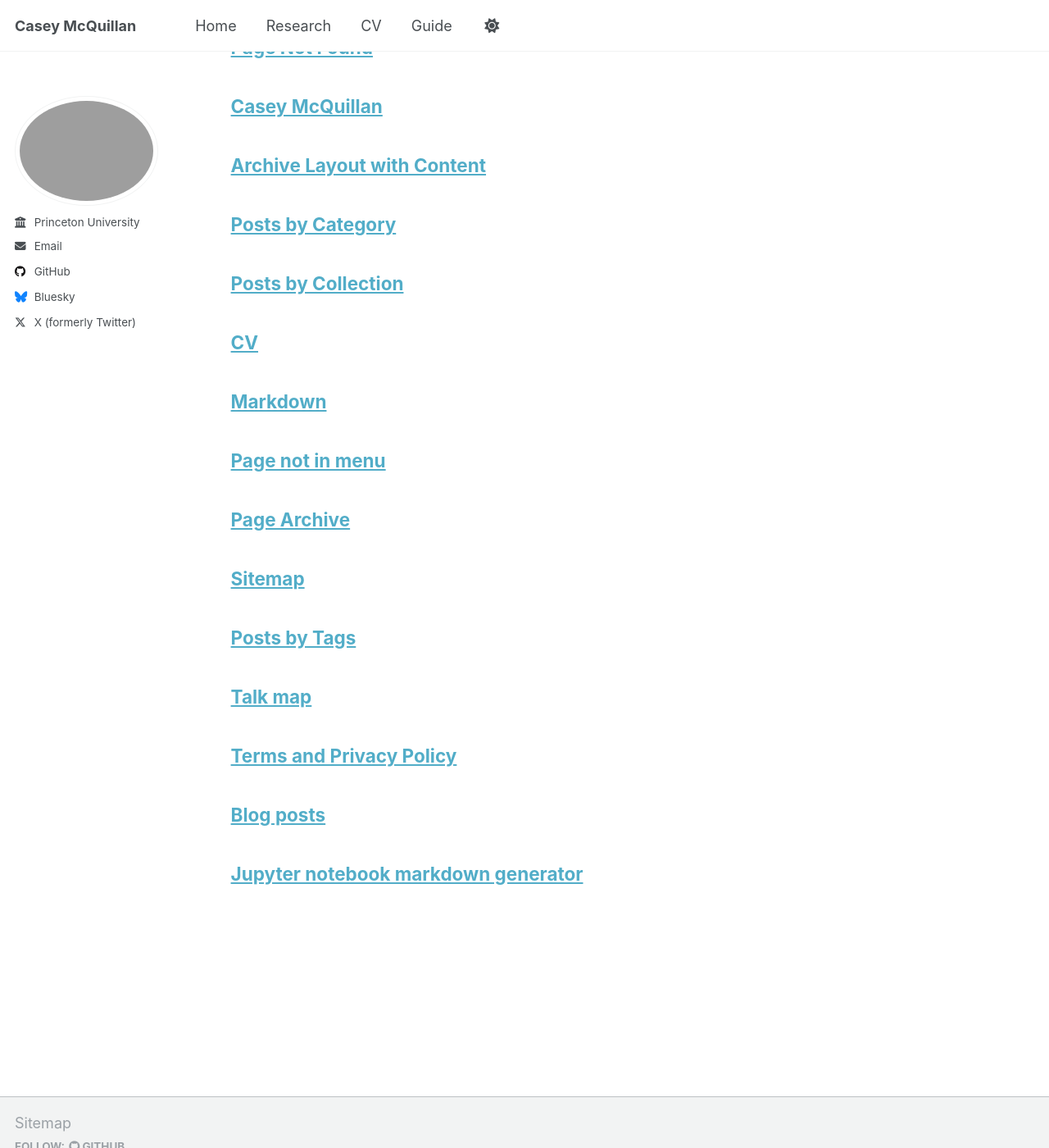
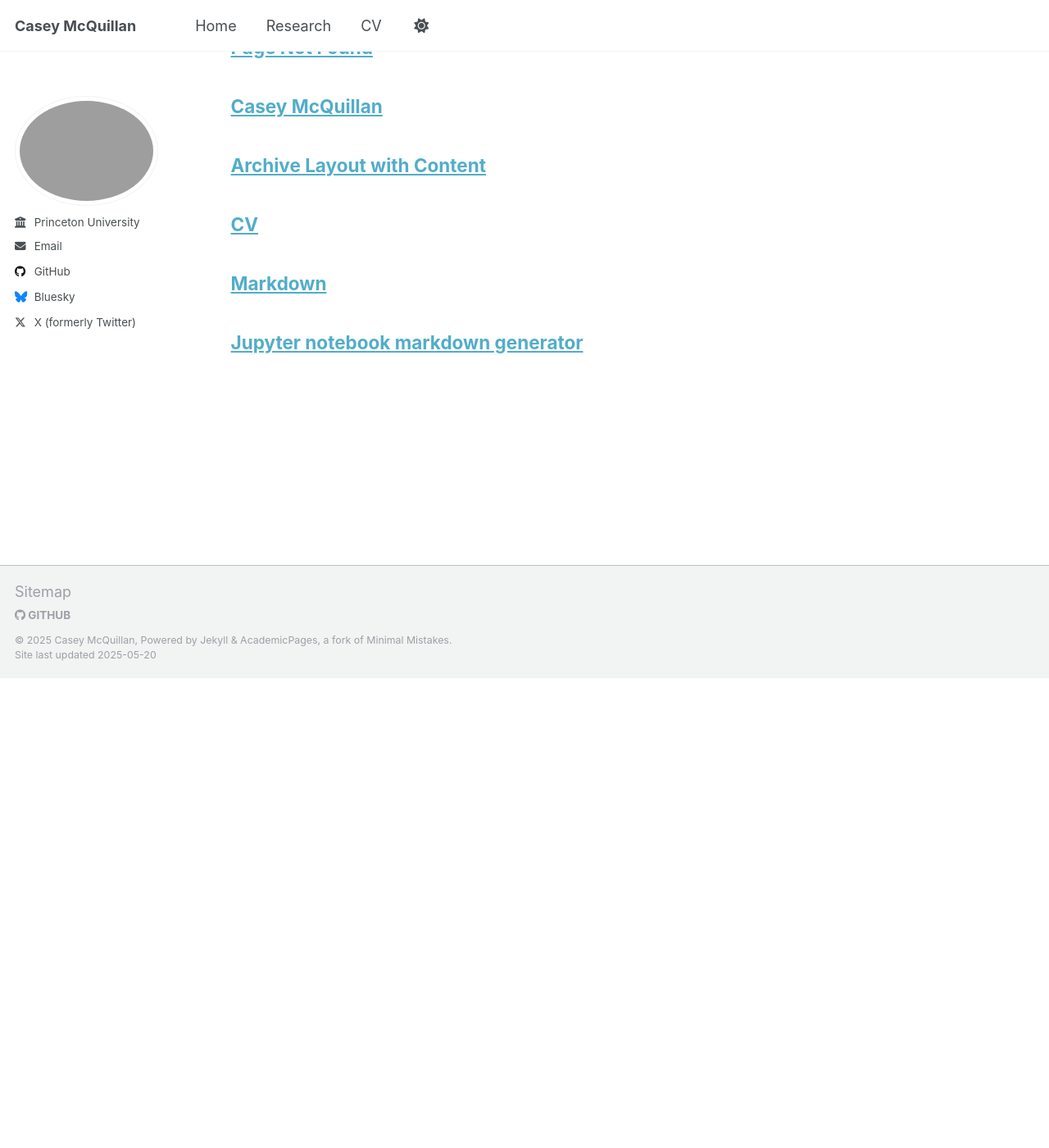
Before and after one commit to casey-mcquillan/casey-mcquillan.github.io, a Jekyll site: the page built from _pages/archive-layout-with-content.md, in a window 1280 px wide and 1400 px high, scrolled down 4633 px. Shown: the whole window at 82% size. Built offline with Jekyll 4.4.1, drawn with Linux system fonts in a browser that asks for light colours; after the commit the page ends 5460 px from its top, so only the background shows below that.

Commit message:
Restructuring

```diff
--- a/_config.yml
+++ b/_config.yml
@@ -15,7 +15,7 @@ name                     : &name "Casey McQuillan"
 description              : &description "personal description"
 url                      : https://casey-mcquillan.github.io # the base hostname & protocol for your site e.g. "https://[your GitHub username].github.io" or if you already have some other page hosted on Github then use "https://[your GitHub username].github.io/[Your Repo Name]"
 baseurl                  : "" # the subpath of your site, e.g. "/blog"
-repository               : "academicpages/academicpages.github.io"
+repository               : "casey-mcquillan/casey-mcquillan.github.io"
 
 # Site Author - The following control what appear as part of the author content on the side bar.
 #               If a field is blank the icon and link will not appear, otherwise it will be shown.
--- a/_data/navigation.yml
+++ b/_data/navigation.yml
@@ -19,6 +19,3 @@ main:
 
   # - title: "CV"
   #   url: /cv-json/
-
-  - title: "Guide"
-    url: /markdown/
--- a/_includes/footer.html
+++ b/_includes/footer.html
@@ -3,9 +3,6 @@
 {% if site.author.github or site.author.bitbucket or site.atom_feed.hide != true %}
 <div class="page__footer-follow">
   <ul class="social-icons">
-    {% if site.data.ui-text[site.locale].follow_label %}
-      <li><strong>{{ site.data.ui-text[site.locale].follow_label }}</strong></li>
-    {% endif %}
     {% if site.author.github %}
       <li><a href="http://github.com/{{ site.author.github }}"><i class="fab fa-github" aria-hidden="true"></i> GitHub</a></li>
     {% endif %}
--- a/_pages/category-archive.html
+++ /dev/null
@@ -1,17 +0,0 @@
----
-layout: archive
-permalink: /categories/
-title: "Posts by Category"
-author_profile: true
----
-
-{% include base_path %}
-{% include group-by-array collection=site.posts field="categories" %}
-
-{% for category in group_names %}
-  {% assign posts = group_items[forloop.index0] %}
-  <h2 id="{{ category | slugify }}" class="archive__subtitle">{{ category }}</h2>
-  {% for post in posts %}
-    {% include archive-single.html %}
-  {% endfor %}
-{% endfor %}
--- a/_pages/tag-archive.html
+++ /dev/null
@@ -1,17 +0,0 @@
----
-layout: archive
-permalink: /tags/
-title: "Posts by Tags"
-author_profile: true
----
-
-{% include base_path %}
-{% include group-by-array collection=site.posts field="tags" %}
-
-{% for tag in group_names %}
-  {% assign posts = group_items[forloop.index0] %}
-  <h2 id="{{ tag | slugify }}" class="archive__subtitle">{{ tag }}</h2>
-  {% for post in posts %}
-    {% include archive-single.html %}
-  {% endfor %}
-{% endfor %}
```
Also changed, not shown: _pages/collection-archive.html (deleted, +0 -24 lines), _pages/non-menu-page.md (deleted, +0 -16 lines), _pages/page-archive.html (deleted, +0 -11 lines), _pages/sitemap.md (deleted, +0 -37 lines), _pages/talkmap.html (deleted, +0 -9 lines), _pages/terms.md (deleted, +0 -39 lines), _pages/year-archive.html (deleted, +0 -19 lines), _research/2009-10-01-paper-title-number-1.md (deleted, +0 -14 lines), _research/2010-10-01-paper-title-number-2.md (deleted, +0 -14 lines), 2 other files.
